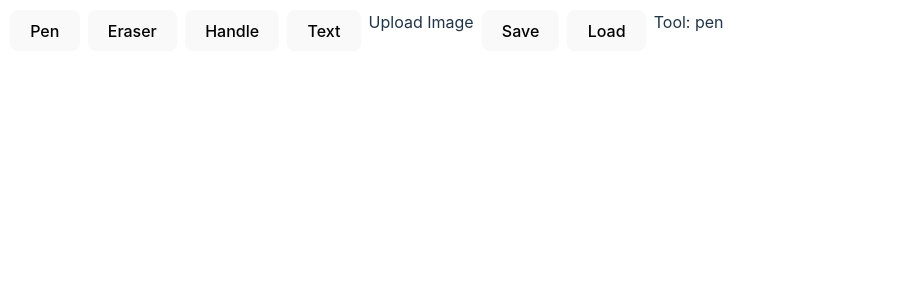
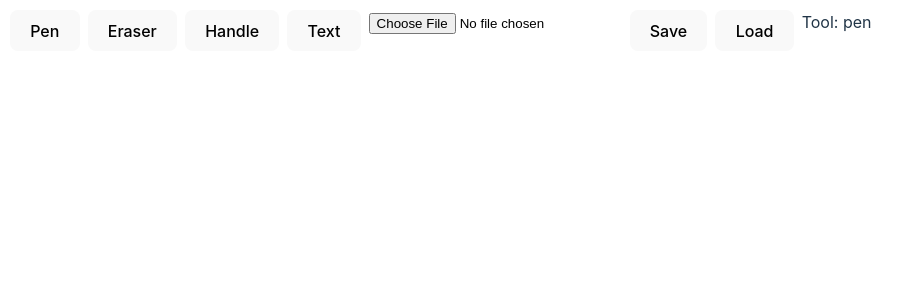
Before and after one commit to Kyou-hyeong/note, a React (Vite) app in the folder frontend/: page / in a window 1280 px wide. Shown: the top 300 px of the page, without its empty margins (0-903 px from the left). Built offline with nearby package versions, Linux system fonts and the light colour scheme; no server answers.

Commit message:
canva.go 업데이트

```diff
--- a/frontend/src/components/InfiniteCanvas/Toolbar.tsx
+++ b/frontend/src/components/InfiniteCanvas/Toolbar.tsx
@@ -22,9 +22,8 @@ export const Toolbar: React.FC<ToolbarProps> = ({
       <button onClick={() => setTool('eraser')}>Eraser</button>
       <button onClick={() => setTool('handle')}>Handle</button>
       <button onClick={() => setTool('text')}>Text</button>
-      <label className="button-like-input">
-        Upload Image
-        <input type="file" accept="image/*" onChange={handleImageUpload} style={{ display: 'none' }} />
+      <label className="button-like-input" style={{ color: 'black' }}>
+        <input type="file" accept="image/*" onChange={handleImageUpload}/>
       </label>
       <button onClick={handleSave}>Save</button>
       <button onClick={handleLoad}>Load</button>
```
Also changed, not shown: 1 other file (tests, documents, lock files or other folders).
